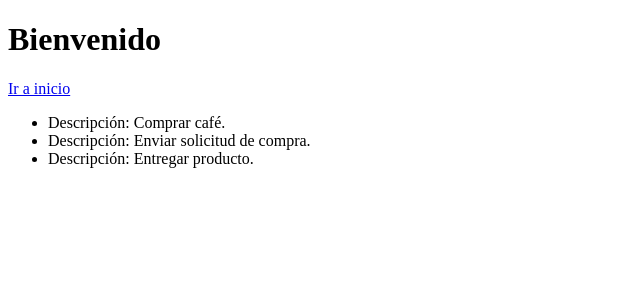
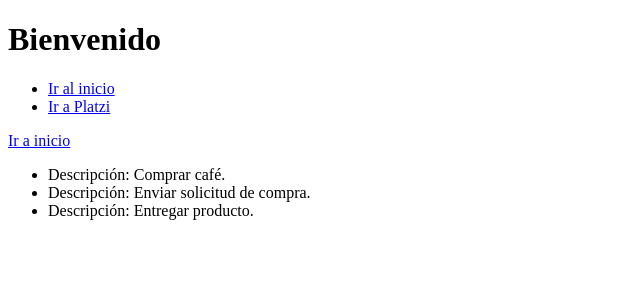
Before and after one commit to Dp100131/To-do-List, a Flask app: page /hello in a window 1280 px wide. Shown: the top 300 px of the page, without its empty margins (0-640 px from the left). Run offline with Flask 2, Linux system fonts and the light colour scheme.

Commit message:
Clase 12

```diff
--- a/templates/base.html
+++ b/templates/base.html
@@ -12,6 +12,7 @@
     <header>
 
         <h1>Bienvenido</h1>
+        {% include 'navbar.html' %}
 
     </header>
     {% block content %}
--- /dev/null
+++ b/templates/navbar.html
@@ -0,0 +1,10 @@
+<nav>
+
+    <ul>
+
+        <li><a href="{{ url_for('index')}}"> Ir al inicio </a></li>
+        <li><a href="https://platzi.com" target="_blank"> Ir a Platzi</a></li>
+
+    </ul>
+
+</nav>
```
